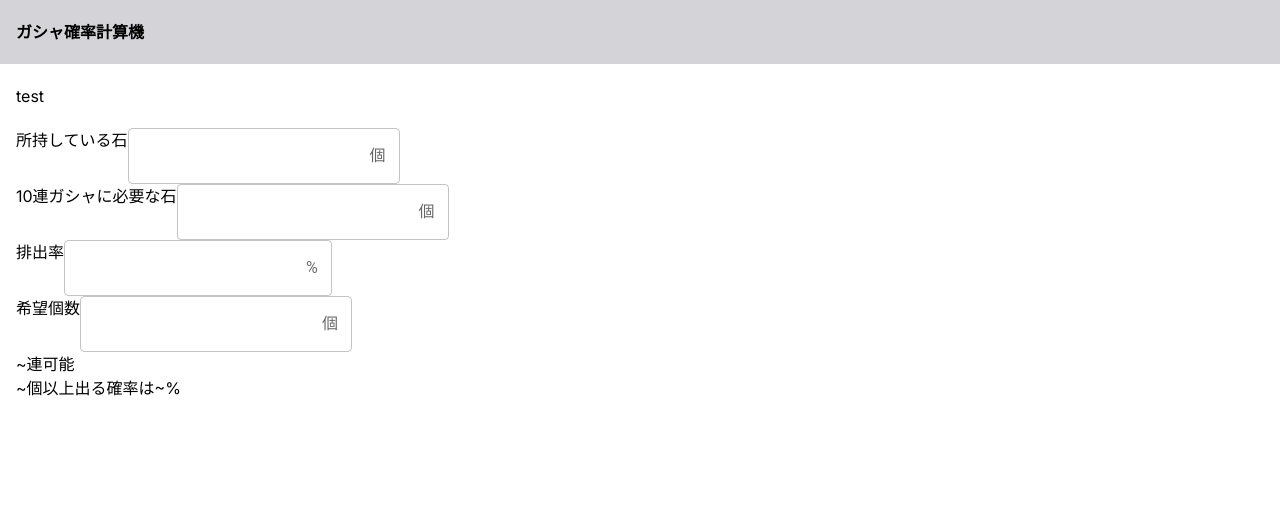
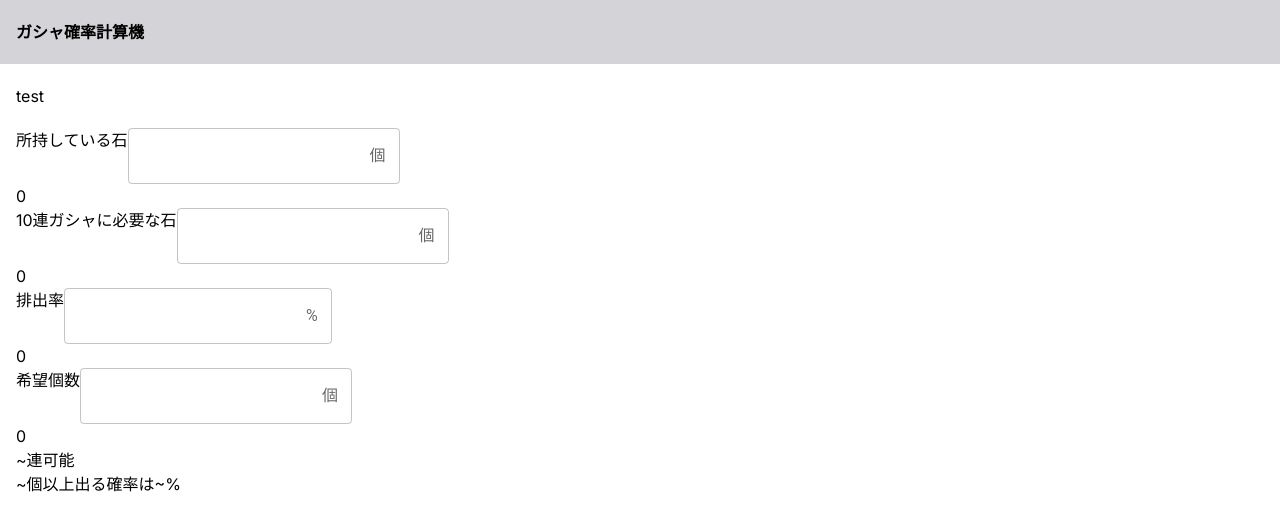
Before and after one commit to hirunebot/gasha_probability, a Next.js app: page / in a window 1280 px wide. Shown: the top 530 px of the page. Built offline with nearby package versions, Linux system fonts and the light colour scheme.

Commit message:
update: NumberFieldがidを受け取れるよう修正

```diff
--- a/app/NumberField.tsx
+++ b/app/NumberField.tsx
@@ -1,25 +1,31 @@
 import React from 'react';
+import { useState } from "react";
 import TextField from '@mui/material/TextField';
 import InputAdornment from '@mui/material/InputAdornment';
 
 interface NumberFieldProps {
+  id: string;
   label: string;
   unit: string;
 }
 
-const NumberField: React.FC<NumberFieldProps> = ({ label,unit }) => {
+const NumberField: React.FC<NumberFieldProps> = ({ id,label,unit }) => {
+  const ids = "outlined-number" + {id}
+  const [value, setValue] = useState<number>(0)
   return (
     <div className="px-4">
       <span>{label}</span>
       <TextField
         className="m-3"
-        id="outlined-number"
+        id={ids}
         type="number"
         variant="outlined"
         InputProps={{
           endAdornment: <InputAdornment position="end">{unit}</InputAdornment>,
         }}
+        onChange={(event) => setValue(Number(event.target.value))}
       />
+      <p>{value}</p>
     </div>
   );
 }
```
